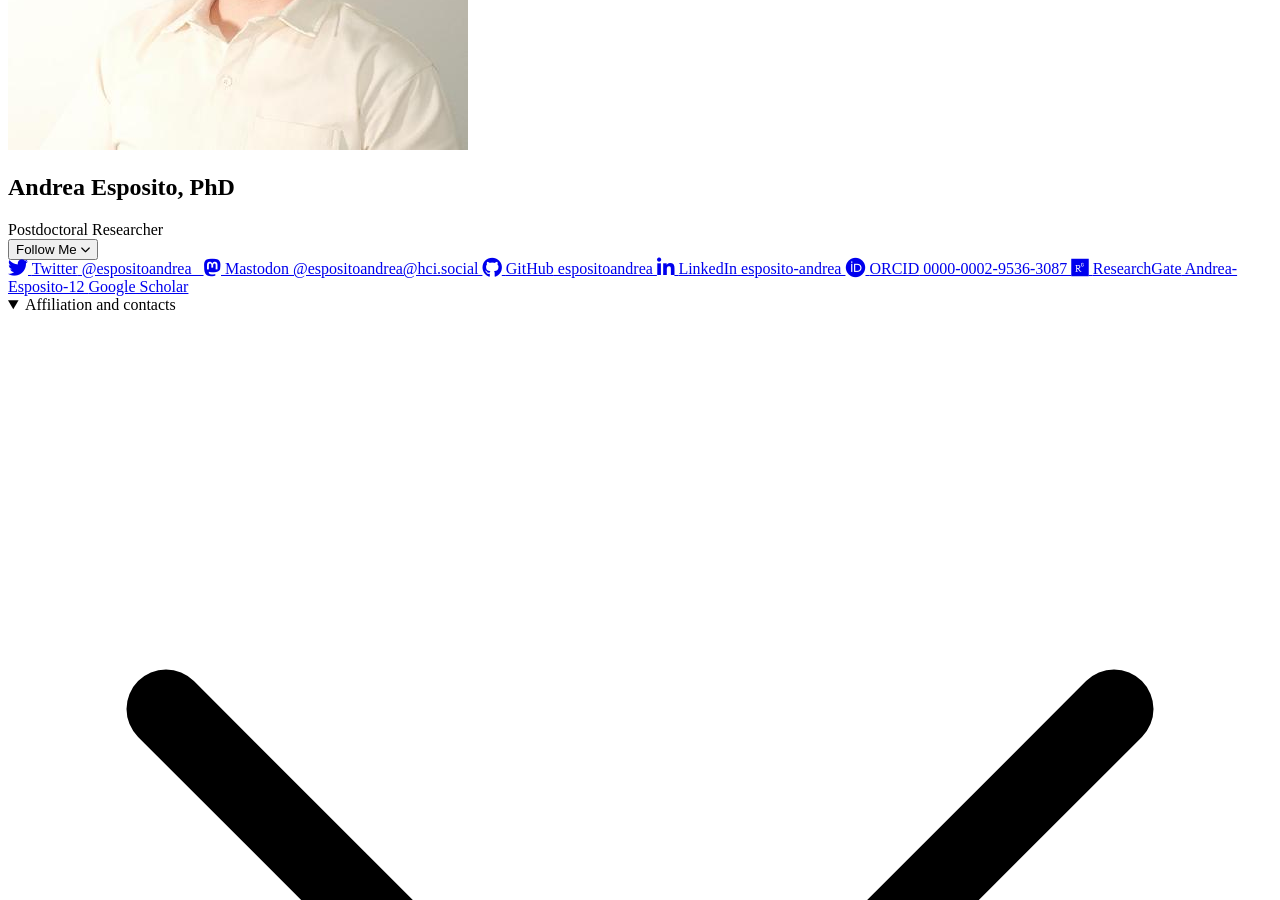
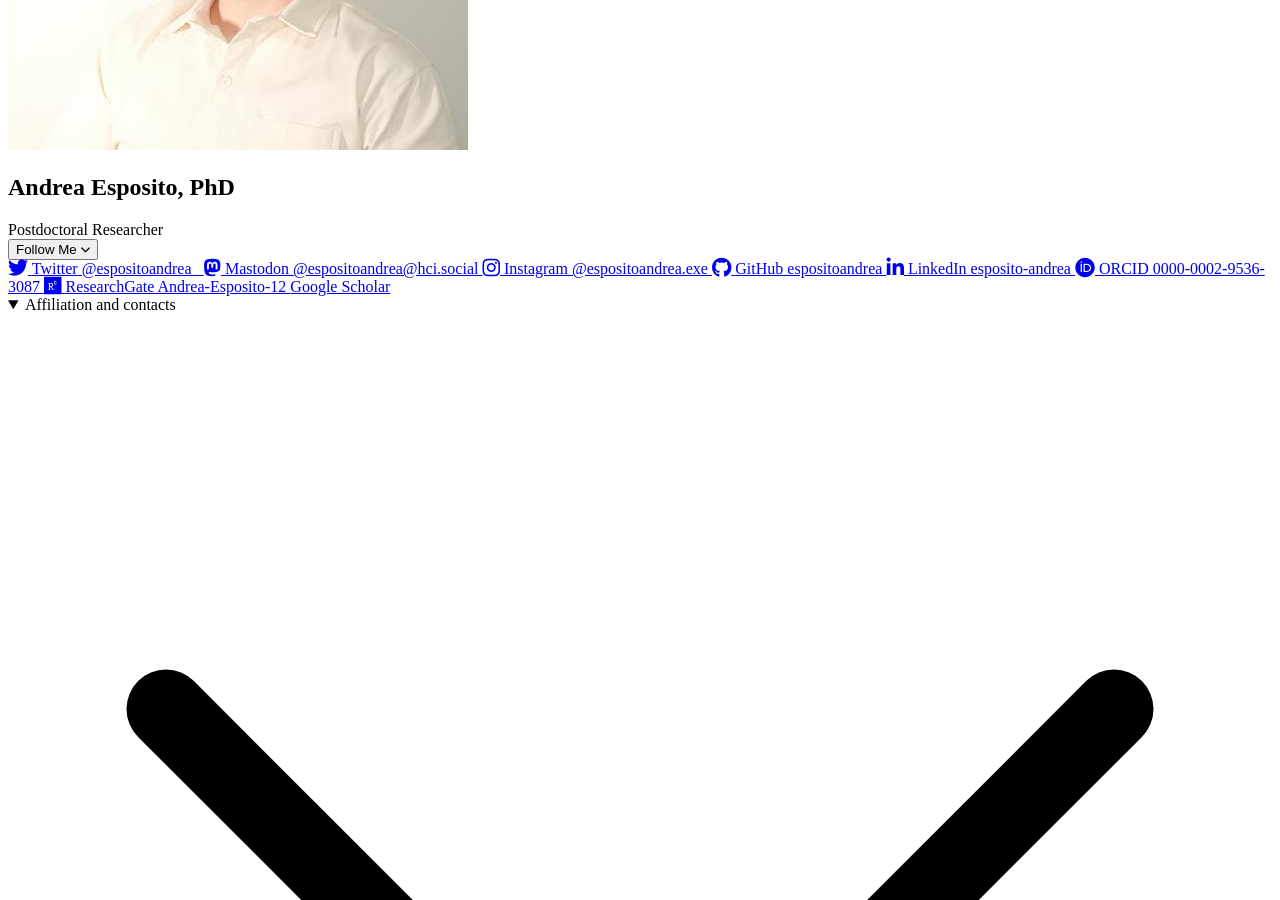
Before and after one commit to espositoandrea/espositoandrea.github.io, a Jekyll site: the page built from index.md, in a window 1280 px wide and 900 px high, scrolled down 336 px. Built offline with Jekyll 4.4.1, drawn with Linux system fonts in a browser that asks for light colours; nearby versions of some CDN libraries; comment, search, counter and statistics services are not loaded; a style sheet for code colours, icons or effects is not loaded; some of the changed text lies outside the part shown.

Commit message:
Add Instagram to the social links

```diff
--- a/_data/contacts.yml
+++ b/_data/contacts.yml
@@ -6,6 +6,10 @@
   value: "@espositoandrea@hci.social"
   icon: fab fa-mastodon
   link: https://hci.social/@espositoandrea
+- name: Instagram
+  value: "@espositoandrea.exe"
+  icon: fab fa-instagram
+  link: https://www.instagram.com/espositoandrea.exe/
 - name: "GitHub"
   value: "espositoandrea"
   icon: "fab fa-github"
```
